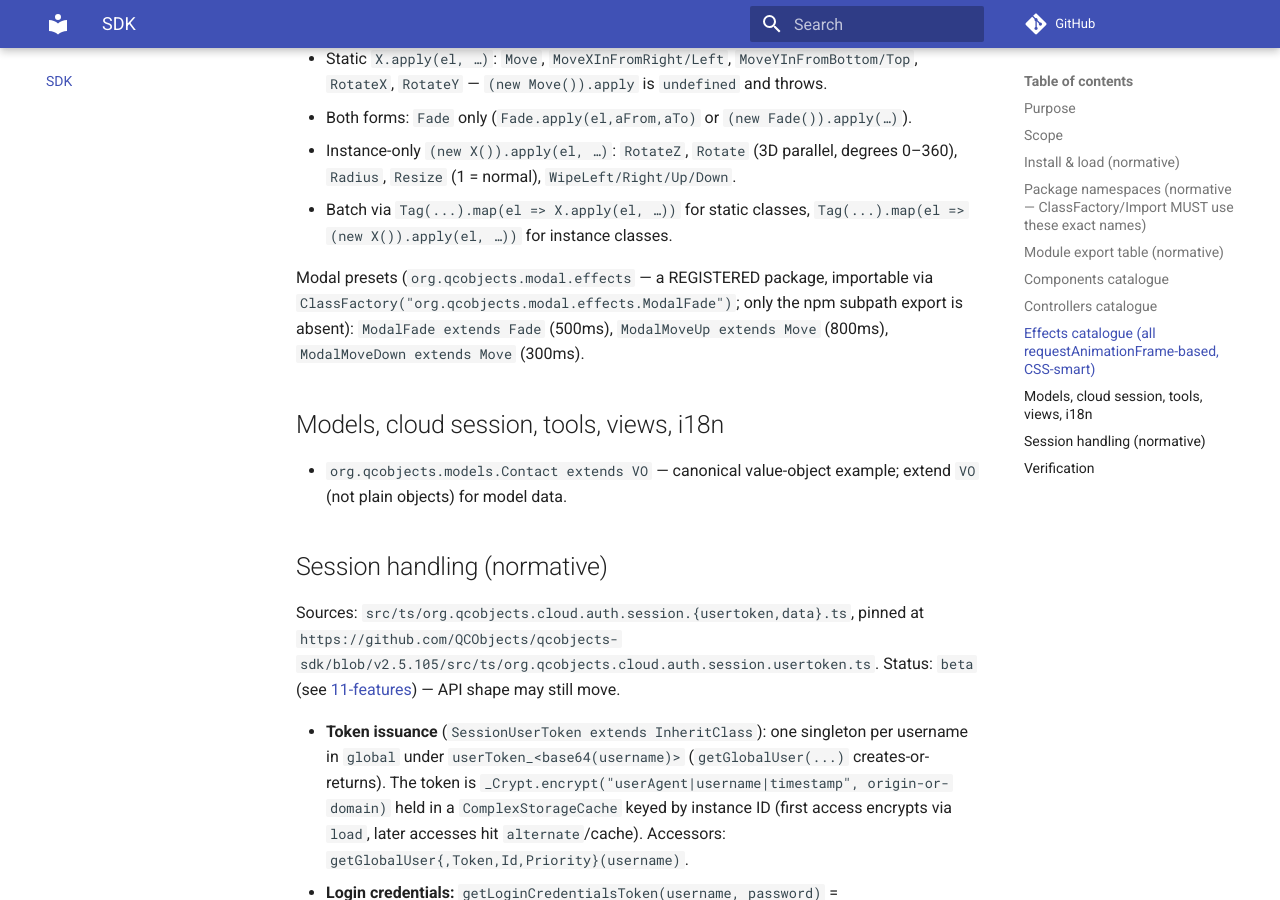
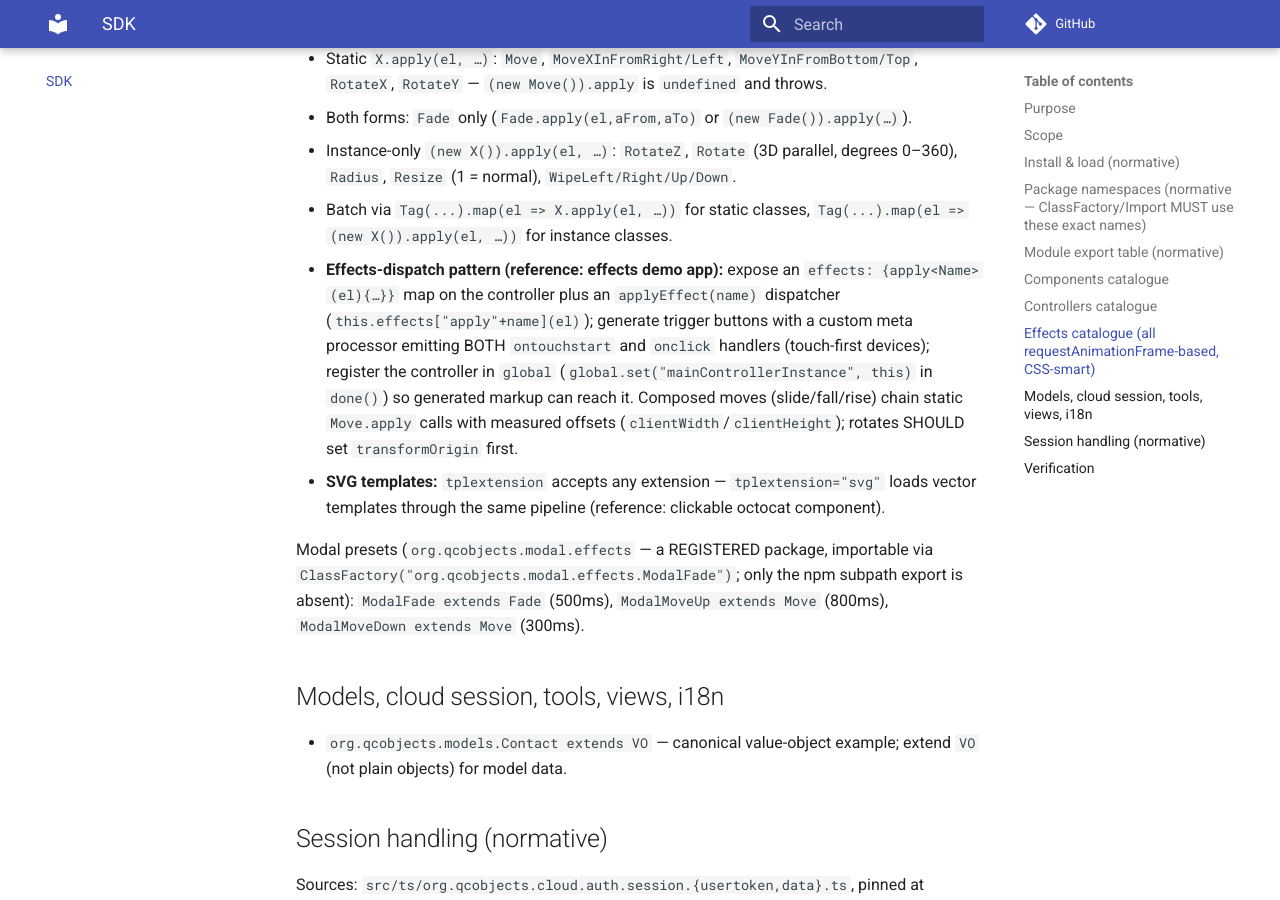
Before and after one commit to QCObjects/product-specs, an MkDocs documentation site: the page built from docs/04-sdk.md, in a window 1280 px wide and 900 px high, scrolled down 4069 px. Built offline with MkDocs 1.6.1 and Material for MkDocs 9.7.7, drawn with Linux system fonts in a browser that asks for light colours; comment, search, counter and statistics services are not loaded.

Commit message:
feat: effects-dispatch pattern, SVG templates, CDN ESM boot (04/11)

```diff
--- a/docs/04-sdk.md
+++ b/docs/04-sdk.md
@@ -153,6 +153,18 @@ Calling form matters — static-only vs instance-only is per class:
   degrees 0–360), `Radius`, `Resize` (1 = normal), `WipeLeft/Right/Up/Down`.
 - Batch via `Tag(...).map(el => X.apply(el, …))` for static classes,
   `Tag(...).map(el => (new X()).apply(el, …))` for instance classes.
+- **Effects-dispatch pattern (reference: effects demo app):** expose an
+  `effects: {apply<Name>(el){…}}` map on the controller plus an
+  `applyEffect(name)` dispatcher (`this.effects["apply"+name](el)`); generate
+  trigger buttons with a custom meta processor emitting BOTH `ontouchstart`
+  and `onclick` handlers (touch-first devices); register the controller in
+  `global` (`global.set("mainControllerInstance", this)` in `done()`) so
+  generated markup can reach it. Composed moves (slide/fall/rise) chain static
+  `Move.apply` calls with measured offsets (`clientWidth`/`clientHeight`);
+  rotates SHOULD set `transformOrigin` first.
+- **SVG templates:** `tplextension` accepts any extension — `tplextension="svg"`
+  loads vector templates through the same pipeline (reference: clickable
+  octocat component).
 
 Modal presets (`org.qcobjects.modal.effects` — a REGISTERED package,
 importable via `ClassFactory("org.qcobjects.modal.effects.ModalFade")`;
```
Also changed, not shown: docs/11-features.md (+3 -0 lines).
